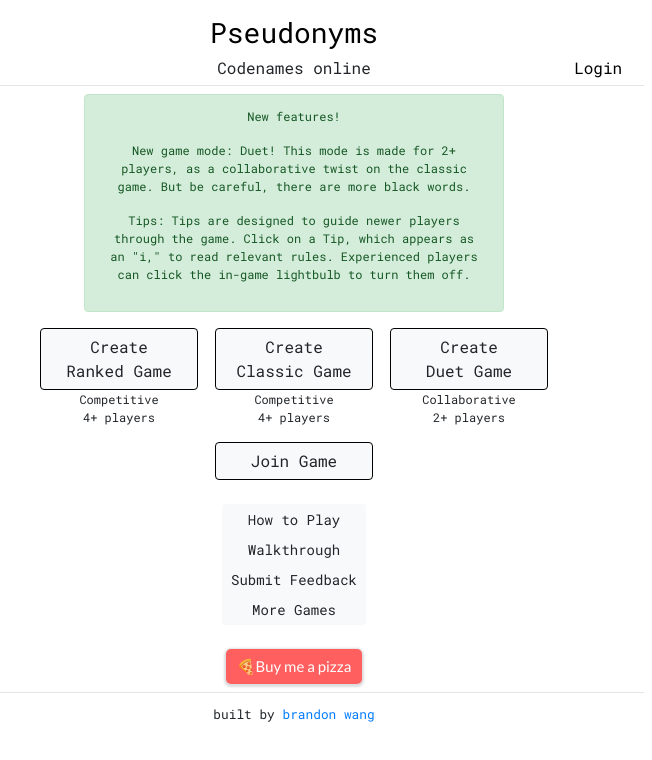
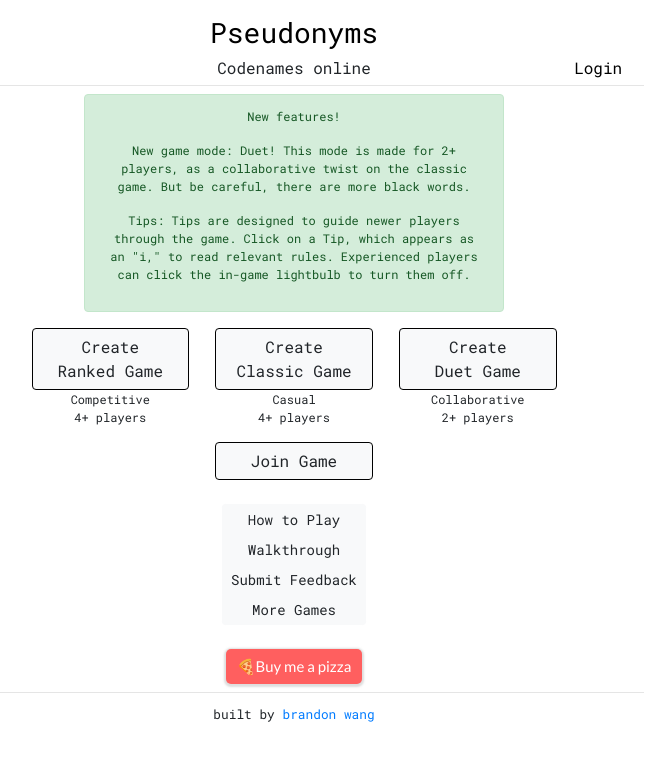
Before and after one commit to coconut750750/pseudonyms, a React (Create React App) app in the folder client/: page / in a window 1280 px wide. Shown: the top 760 px of the page, without its empty margins (346-998 px from the left). Built offline with nearby package versions, Linux system fonts and the light colour scheme; no server answers.

Commit message:
minor home layout changes

```diff
--- a/client/src/views/Home.js
+++ b/client/src/views/Home.js
@@ -13,14 +13,14 @@ function Home(props) {
         </div>
       </div>
 
-      <div className="button-row d-flex justify-content-around">
+      <div className="button-row d-flex justify-content-between">
         <div>
           <button type="button" className="btn btn-light main-btn" onClick={props.createRankedGame}>Create<br/>Ranked Game</button>
           <p>Competitive<br/>4+ players</p>
         </div>
         <div>
           <button type="button" className="btn btn-light main-btn" onClick={props.createClassicGame}>Create<br/>Classic Game</button>
-          <p>Competitive<br/>4+ players</p>
+          <p>Casual<br/>4+ players</p>
         </div>
         <div>
           <button type="button" className="btn btn-light main-btn" onClick={props.createDuetGame}>Create<br/>Duet Game</button>
```
